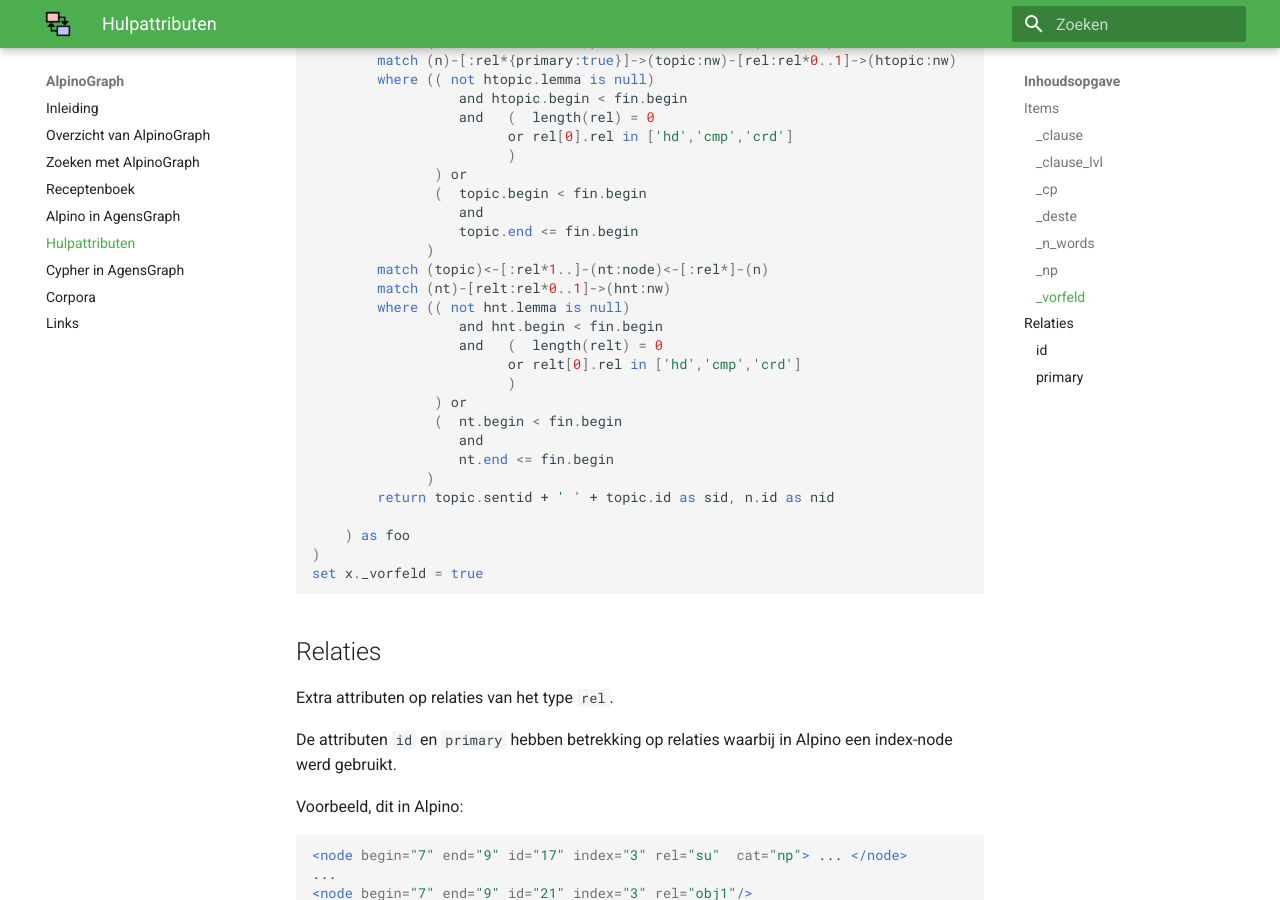
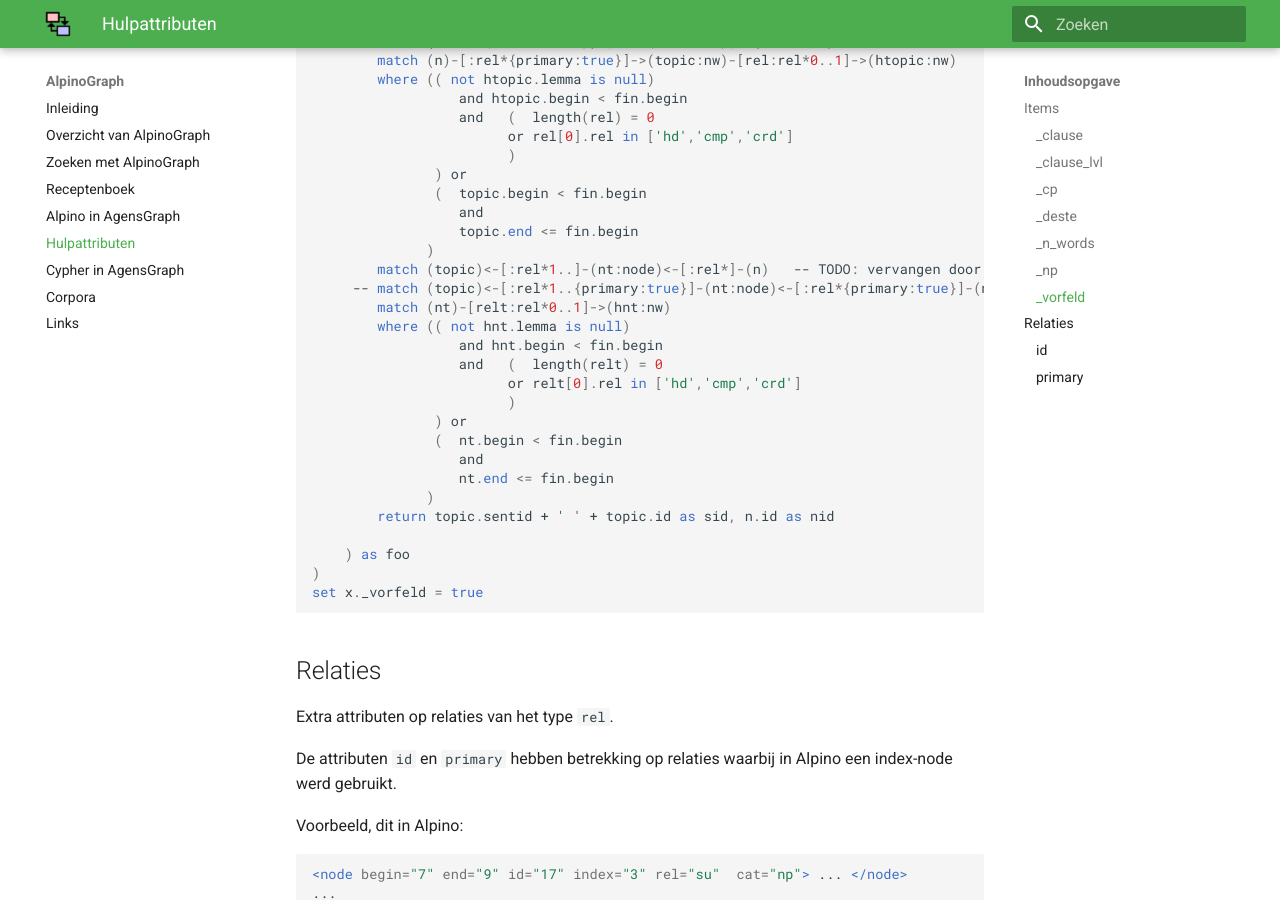
Before and after one commit to rug-compling/alpinograph-docs, an MkDocs documentation site: the page built from docs/attributen.md, in a window 1280 px wide and 900 px high, scrolled down 4391 px. Built offline with MkDocs 1.6.1 and Material for MkDocs 9.7.7, drawn with Linux system fonts in a browser that asks for light colours.

Commit message:
helpattributen: mogelijk probleem in vorfeld

```diff
--- a/docs/attributen.md
+++ b/docs/attributen.md
@@ -208,7 +208,8 @@ where x.sentid + ' ' + x.id in (
                   and
                   topic.end <= fin.begin
               )
-        match (topic)<-[:rel*1..]-(nt:node)<-[:rel*]-(n)
+        match (topic)<-[:rel*1..]-(nt:node)<-[:rel*]-(n)   -- TODO: vervangen door volgende regel?
+     -- match (topic)<-[:rel*1..{primary:true}]-(nt:node)<-[:rel*{primary:true}]-(n)
         match (nt)-[relt:rel*0..1]->(hnt:nw)
         where (( not hnt.lemma is null)
                   and hnt.begin < fin.begin
```
